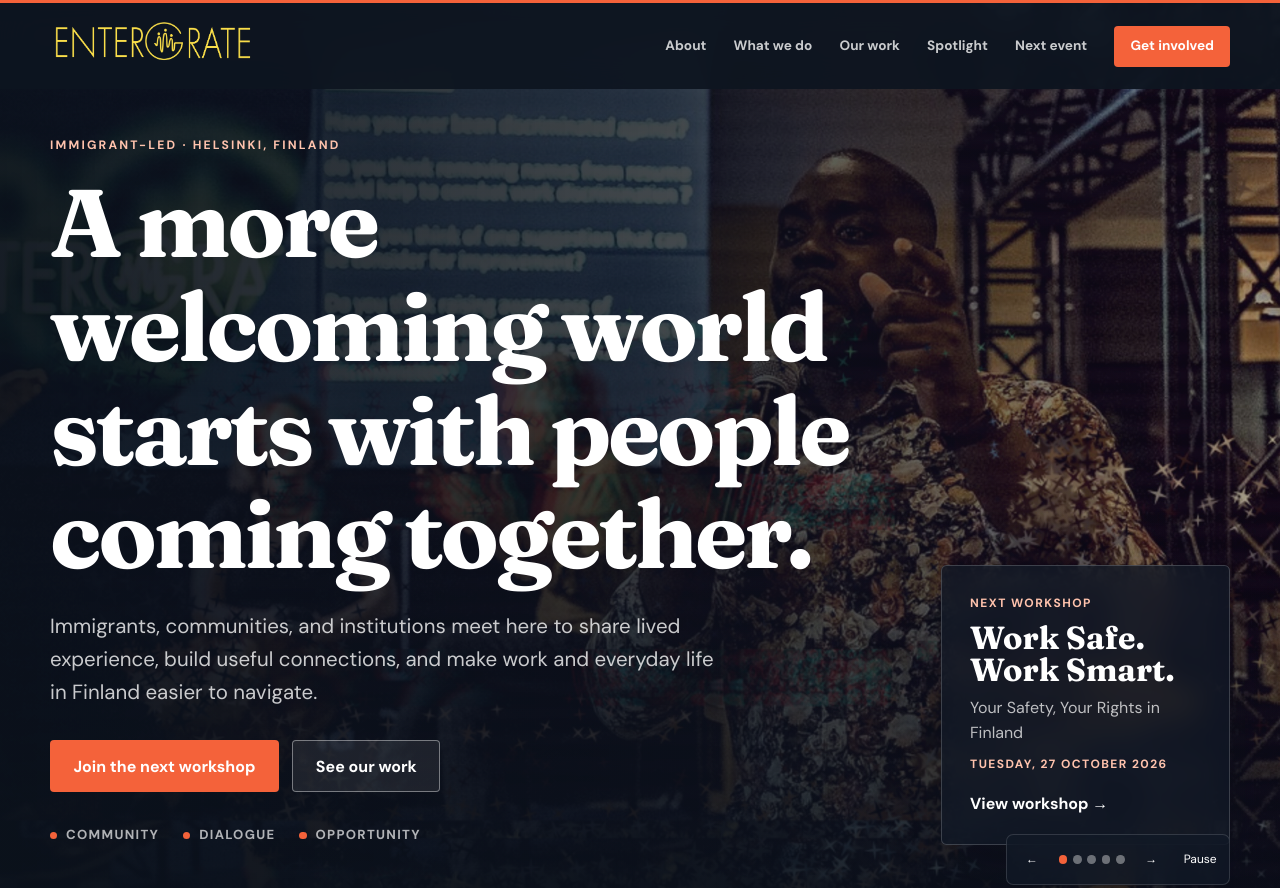
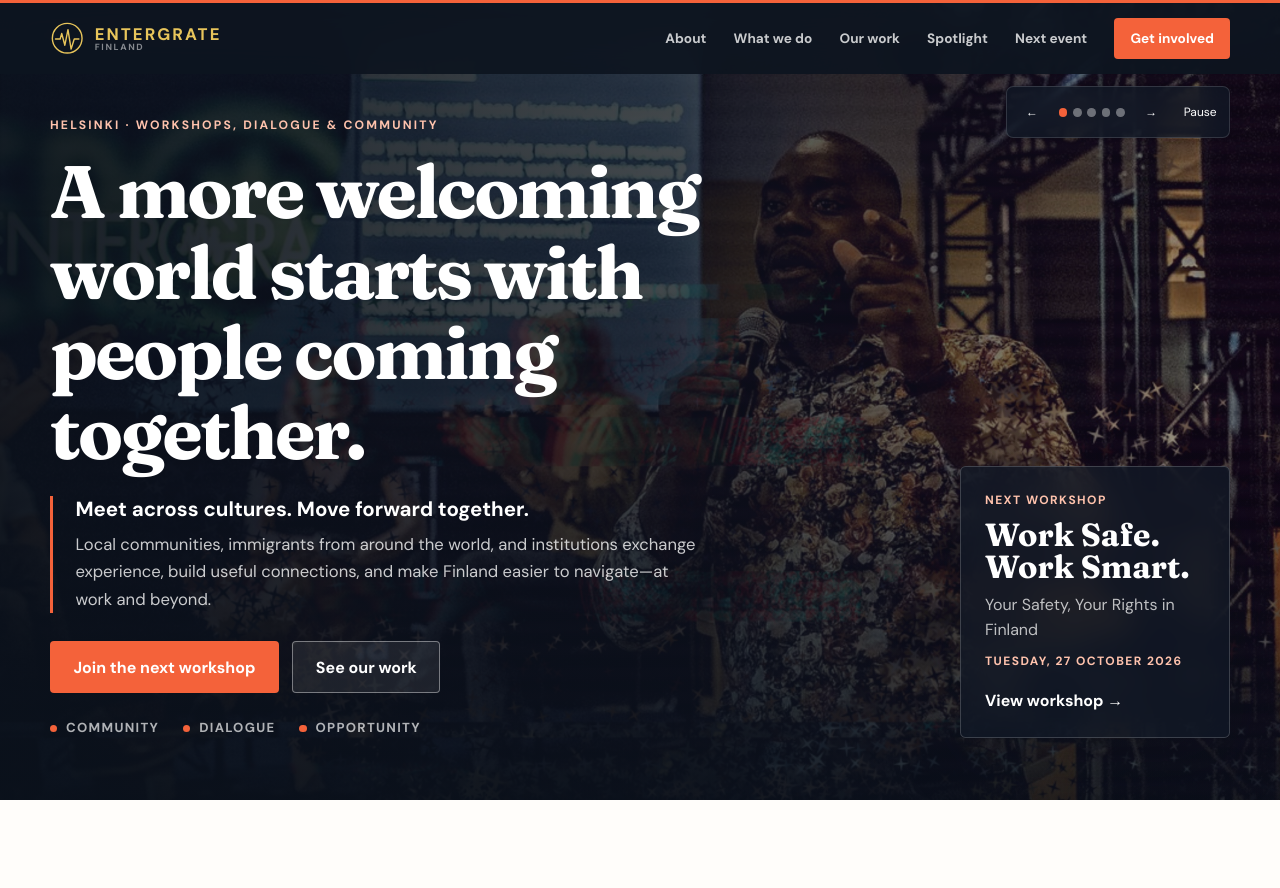
Before and after one commit to semosem/entergrate_finland, a website: page index.html in a window 1280 px wide. Shown: the top 888 px of the page. Drawn offline with Linux system fonts and the light colour scheme.

Commit message:
Refactor brand section and update hero messaging for improved clarity and design

```diff
--- a/css/styles.css
+++ b/css/styles.css
@@ -201,12 +201,46 @@ h3 {
   display: flex;
   align-items: center;
   justify-content: space-between;
-  min-height: 5.4rem;
+  min-height: 4.45rem;
 }
 
-.brand img {
-  width: 205px;
-  height: auto;
+.brand {
+  display: inline-grid;
+  grid-template-columns: 2.15rem auto;
+  grid-template-rows: auto auto;
+  column-gap: 0.65rem;
+  align-items: center;
+  color: var(--gold);
+}
+
+.brand-symbol {
+  grid-row: 1 / 3;
+  width: 2.15rem;
+  height: 2.15rem;
+  fill: none;
+  stroke: currentColor;
+  stroke-linecap: round;
+  stroke-linejoin: round;
+  stroke-width: 1.8;
+}
+
+.brand-word {
+  align-self: end;
+  font-size: 1.05rem;
+  font-weight: 700;
+  letter-spacing: 0.12em;
+  line-height: 1;
+  text-transform: uppercase;
+}
+
+.brand-country {
+  align-self: start;
+  color: rgba(255, 255, 255, 0.5);
+  font-size: 0.56rem;
+  font-weight: 700;
+  letter-spacing: 0.18em;
+  line-height: 1;
+  text-transform: uppercase;
 }
 
 .nav-links {
@@ -256,7 +290,7 @@ h3 {
   align-items: center;
   min-height: 100svh;
   overflow: hidden;
-  padding: 8.5rem 0 4rem;
+  padding: 6.4rem 0 3rem;
   background: var(--ink);
   color: var(--white);
 }
@@ -292,23 +326,45 @@ h3 {
 .hero-inner {
   position: relative;
   display: grid;
-  grid-template-columns: minmax(0, 1.55fr) minmax(280px, 0.55fr);
-  gap: clamp(2rem, 6vw, 6rem);
+  grid-template-columns: minmax(0, 1.6fr) minmax(270px, 0.5fr);
+  gap: clamp(2rem, 5vw, 5rem);
   align-items: end;
+}
+
+.hero-copy h1 {
+  max-width: 780px;
+  margin-bottom: 0;
+  font-size: clamp(3.35rem, 5.8vw, 5.5rem);
 }
 
 .hero-intro {
   max-width: 680px;
-  margin-bottom: 2rem;
+  margin: 1.5rem 0 1.75rem;
+  padding-left: 1.4rem;
+  border-left: 3px solid var(--orange);
   color: rgba(255, 255, 255, 0.78);
+}
+
+.hero-intro strong {
+  display: block;
+  margin-bottom: 0.45rem;
+  color: var(--white);
   font-size: clamp(1.05rem, 1.6vw, 1.3rem);
+  line-height: 1.35;
+}
+
+.hero-intro p {
+  max-width: 620px;
+  margin: 0;
+  font-size: clamp(0.95rem, 1.3vw, 1.08rem);
+  line-height: 1.65;
 }
 
 .hero-values {
   display: flex;
   flex-wrap: wrap;
   gap: 1.5rem;
-  margin: 2rem 0 0;
+  margin: 1.5rem 0 0;
   padding: 0;
   list-style: none;
   color: rgba(255, 255, 255, 0.68);
@@ -331,7 +387,7 @@ h3 {
 .event-preview {
   display: grid;
   gap: 0.55rem;
-  padding: 1.75rem;
+  padding: 1.5rem;
   border: 1px solid rgba(255, 255, 255, 0.18);
   border-radius: var(--radius);
   background: rgba(17, 26, 40, 0.72);
@@ -372,7 +428,7 @@ h3 {
 .carousel-controls {
   position: absolute;
   right: max(1.25rem, calc((100vw - 1180px) / 2));
-  bottom: 1.5rem;
+  top: 5.4rem;
   z-index: 3;
   display: flex;
   align-items: center;
@@ -1019,8 +1075,9 @@ h3 {
   gap: 2rem;
 }
 
-.footer-inner .brand img {
-  width: 170px;
+.footer-inner .brand {
+  transform: scale(0.9);
+  transform-origin: left center;
 }
 
 .footer-inner p {
@@ -1312,8 +1369,8 @@ h3 {
     width: min(100% - 1.5rem, 1180px);
   }
 
-  .site-nav .brand img {
-    width: 165px;
+  .site-nav .brand-word {
+    font-size: 0.92rem;
   }
 
   .section-heading.split,
@@ -1331,6 +1388,7 @@ h3 {
   }
 
   .carousel-controls {
+    top: auto;
     right: 0.75rem;
     bottom: 0.75rem;
   }
--- a/index.html
+++ b/index.html
@@ -22,7 +22,7 @@
       href="https://fonts.googleapis.com/css2?family=DM+Sans:wght@400;500;600;700&family=Fraunces:opsz,wght@9..144,600;9..144,700&display=swap"
       rel="stylesheet"
     />
-    <link rel="stylesheet" href="css/styles.css?v=20260808-9" />
+    <link rel="stylesheet" href="css/styles.css?v=20260808-11" />
     <script src="js/scripts.js?v=20260808-3" defer></script>
   </head>
   <body>
@@ -31,7 +31,12 @@
     <nav class="site-nav" aria-label="Main navigation">
       <div class="nav-inner shell">
         <a class="brand" href="#top" aria-label="Entergrate Finland home">
-          <img src="assets/img/nav-logo.png" alt="" />
+          <svg class="brand-symbol" viewBox="0 0 44 44" aria-hidden="true">
+            <circle cx="22" cy="22" r="19"></circle>
+            <path d="M7 23h6l2-7 4 15 4-20 4 25 4-13h6"></path>
+          </svg>
+          <span class="brand-word">Entergrate</span>
+          <span class="brand-country">Finland</span>
         </a>
         <button
           class="nav-toggle"
@@ -65,13 +70,16 @@
         <div class="hero-overlay"></div>
         <div class="shell hero-inner">
           <div class="hero-copy reveal">
-            <p class="eyebrow light">Immigrant-led · Helsinki, Finland</p>
+            <p class="eyebrow light">Helsinki · Workshops, dialogue &amp; community</p>
             <h1>A more welcoming world starts with people coming together.</h1>
-            <p class="hero-intro">
-              Immigrants, communities, and institutions meet here to share lived
-              experience, build useful connections, and make work and everyday life
-              in Finland easier to navigate.
-            </p>
+            <div class="hero-intro">
+              <strong>Meet across cultures. Move forward together.</strong>
+              <p>
+                Local communities, immigrants from around the world, and institutions
+                exchange experience, build useful connections, and make Finland easier
+                to navigate—at work and beyond.
+              </p>
+            </div>
             <div class="button-row">
               <a class="button primary" href="#next-event">Join the next workshop</a>
               <a class="button secondary" href="#our-work">See our work</a>
@@ -421,7 +429,14 @@
 
     <footer class="site-footer">
       <div class="shell footer-inner">
-        <a class="brand" href="#top"><img src="assets/img/nav-logo.png" alt="Entergrate Finland" /></a>
+        <a class="brand" href="#top" aria-label="Entergrate Finland home">
+          <svg class="brand-symbol" viewBox="0 0 44 44" aria-hidden="true">
+            <circle cx="22" cy="22" r="19"></circle>
+            <path d="M7 23h6l2-7 4 15 4-20 4 25 4-13h6"></path>
+          </svg>
+          <span class="brand-word">Entergrate</span>
+          <span class="brand-country">Finland</span>
+        </a>
         <p>Community · Dialogue · Opportunity</p>
         <p>© <span data-year>2026</span> Entergrate Finland</p>
       </div>
```
